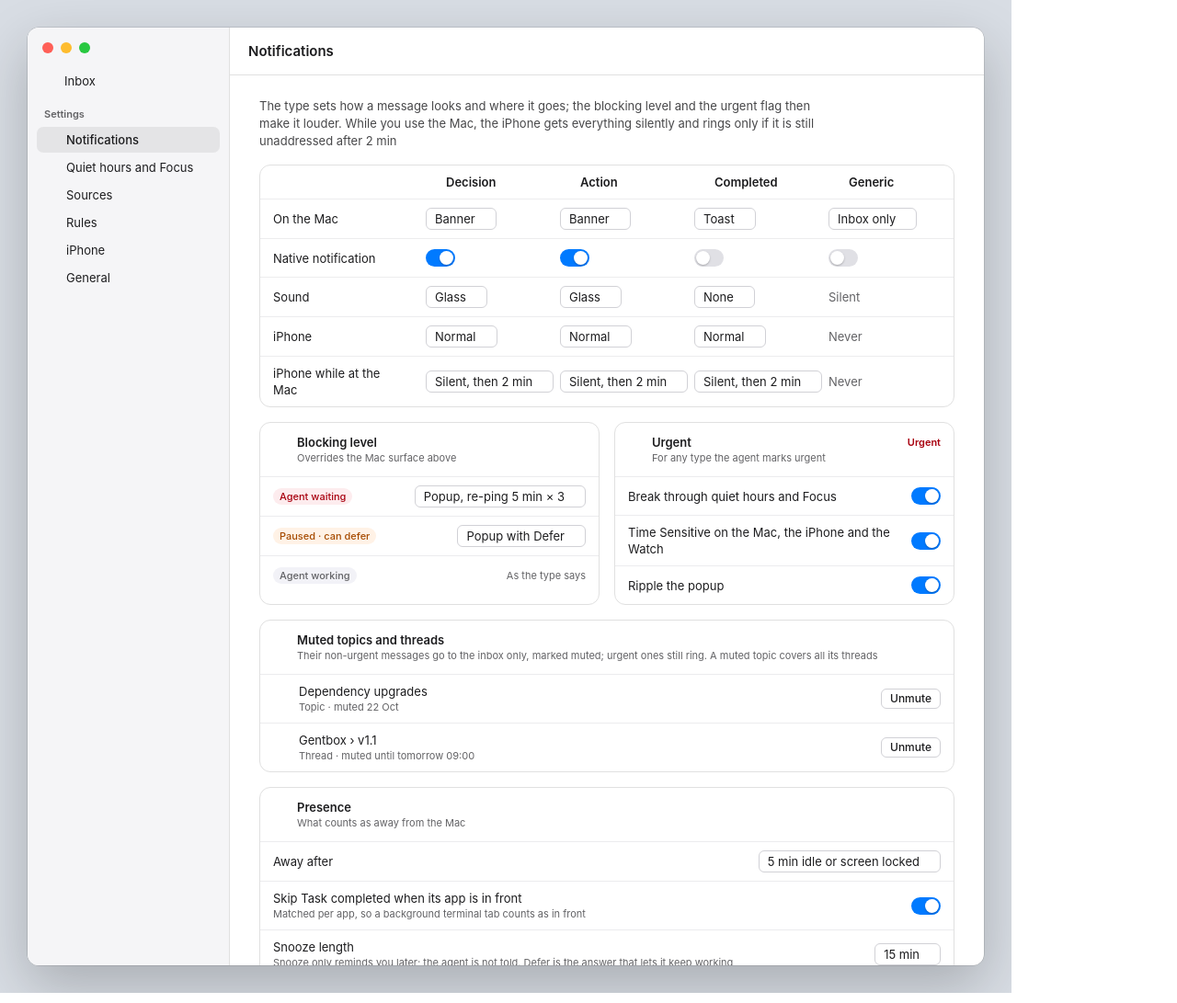
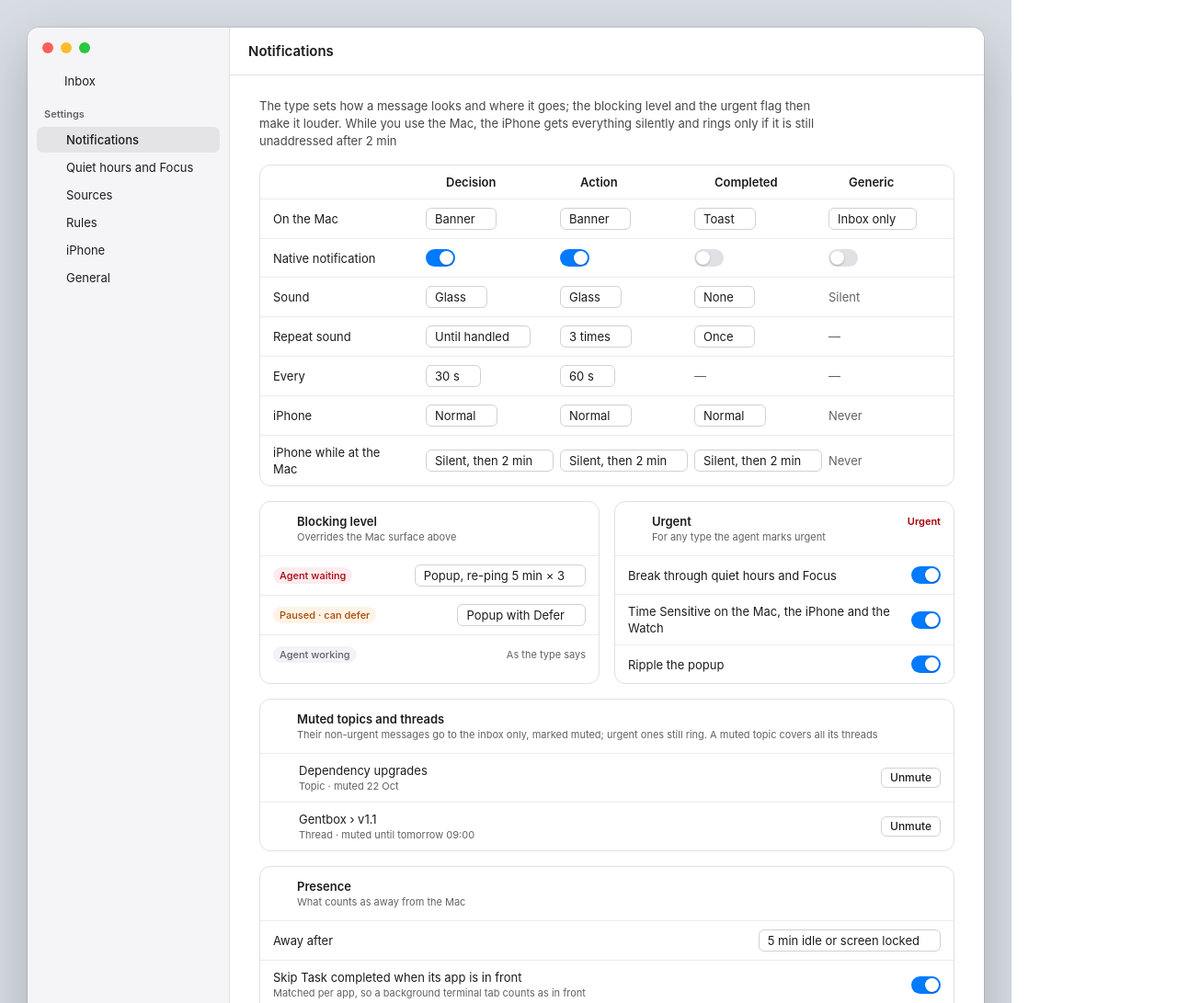
Before and after one commit to Eiluviann/gentbox, a website: page design/project/settings-notifications.dc.html in a window 1280 px wide. Shown: the top 1091 px of the page at 92% size. Drawn offline with Linux system fonts and the light colour scheme.

Commit message:
Add sound repeat and spacing to notification settings
Co-Authored-By: Claude Opus 5.5 <noreply@anthropic.com>

```diff
--- a/design/project/canvas.json
+++ b/design/project/canvas.json
@@ -106,7 +106,7 @@
 			"x": 5900,
 			"y": 0,
 			"w": 1100,
-			"h": 1080,
+			"h": 1170,
 			"title": "Settings · policy by type, blocking level, urgent"
 		},
 		"settings-quiet-focus.dc.html": {
--- a/design/project/settings-notifications.dc.html
+++ b/design/project/settings-notifications.dc.html
@@ -12,8 +12,8 @@
 <helmet>
 <style>
 body{margin:0}
-.sn-board{height:1080px}
-.win{height:1020px}
+.sn-board{height:1170px}
+.win{height:1110px}
 .grid2{display:grid;grid-template-columns:repeat(2,minmax(0,1fr));gap:16px}
 </style>
 </helmet>
@@ -60,6 +60,18 @@ body{margin:0}
 						<div><span class="popup">Glass<svg class="i" viewBox="0 0 100 100" aria-hidden="true"><path d="{{ic.chevron_up_chevron_down}}"></path></svg></span></div>
 						<div><span class="popup">None<svg class="i" viewBox="0 0 100 100" aria-hidden="true"><path d="{{ic.chevron_up_chevron_down}}"></path></svg></span></div>
 						<div class="na">Silent</div>
+
+						<div class="ml">Repeat sound</div>
+						<div><span class="popup">Until handled<svg class="i" viewBox="0 0 100 100" aria-hidden="true"><path d="{{ic.chevron_up_chevron_down}}"></path></svg></span></div>
+						<div><span class="popup">3 times<svg class="i" viewBox="0 0 100 100" aria-hidden="true"><path d="{{ic.chevron_up_chevron_down}}"></path></svg></span></div>
+						<div><span class="popup">Once<svg class="i" viewBox="0 0 100 100" aria-hidden="true"><path d="{{ic.chevron_up_chevron_down}}"></path></svg></span></div>
+						<div class="na">—</div>
+
+						<div class="ml">Every</div>
+						<div><span class="popup">30 s<svg class="i" viewBox="0 0 100 100" aria-hidden="true"><path d="{{ic.chevron_up_chevron_down}}"></path></svg></span></div>
+						<div><span class="popup">60 s<svg class="i" viewBox="0 0 100 100" aria-hidden="true"><path d="{{ic.chevron_up_chevron_down}}"></path></svg></span></div>
+						<div class="na">—</div>
+						<div class="na">—</div>
 
 						<div class="ml">iPhone</div>
 						<div><span class="popup">Normal<svg class="i" viewBox="0 0 100 100" aria-hidden="true"><path d="{{ic.chevron_up_chevron_down}}"></path></svg></span></div>
@@ -123,7 +135,7 @@ body{margin:0}
 	</div>
 </div>
 </x-dc>
-<script type="text/x-dc" data-dc-script data-props='{"$preview":{"width":1100,"height":1080}}'>
+<script type="text/x-dc" data-dc-script data-props='{"$preview":{"width":1100,"height":1170}}'>
 class Component extends DCLogic {
 	renderVals() {
 		return { ic: window.SF_SYMBOLS || {} };
```
Also changed, not shown: design/README.md.
